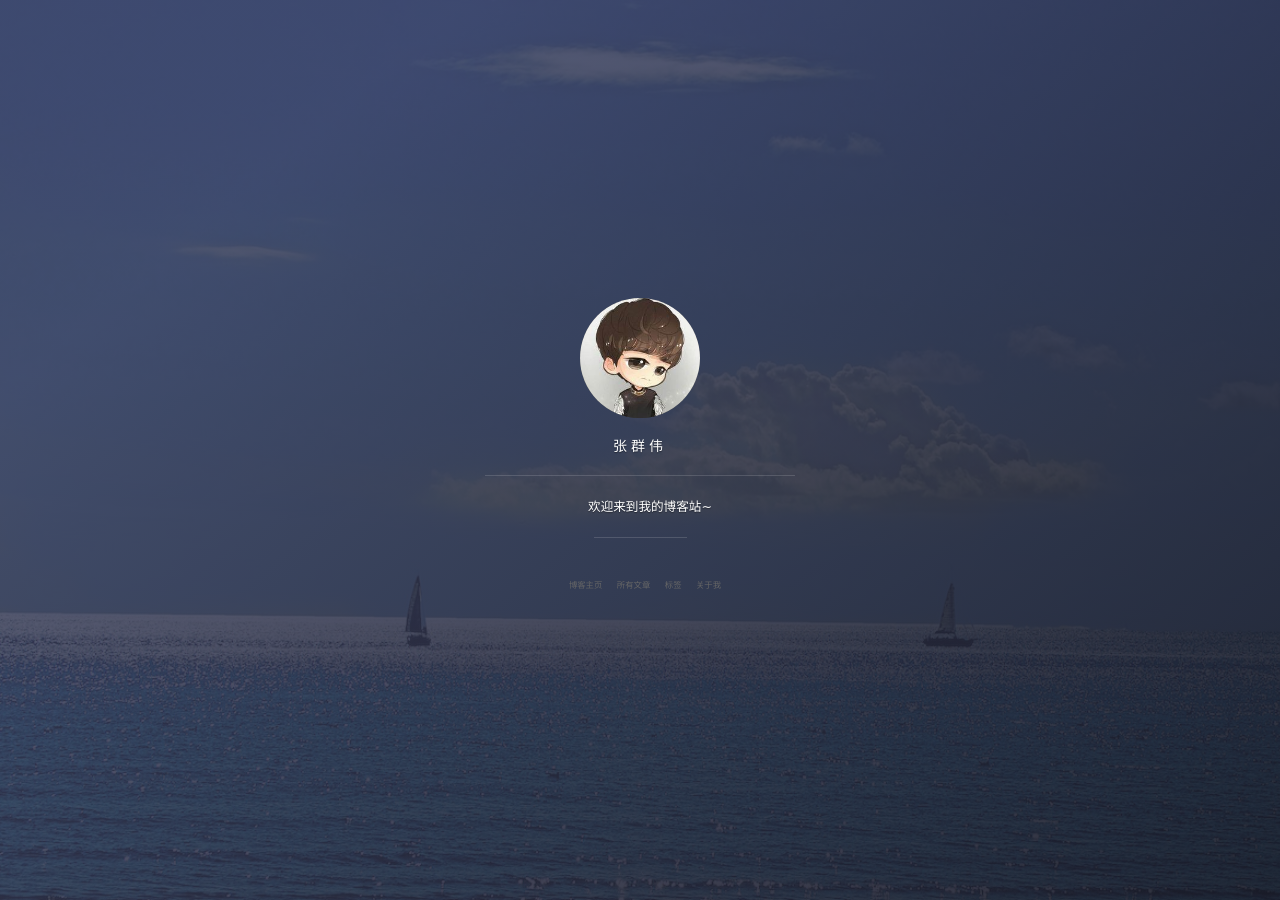
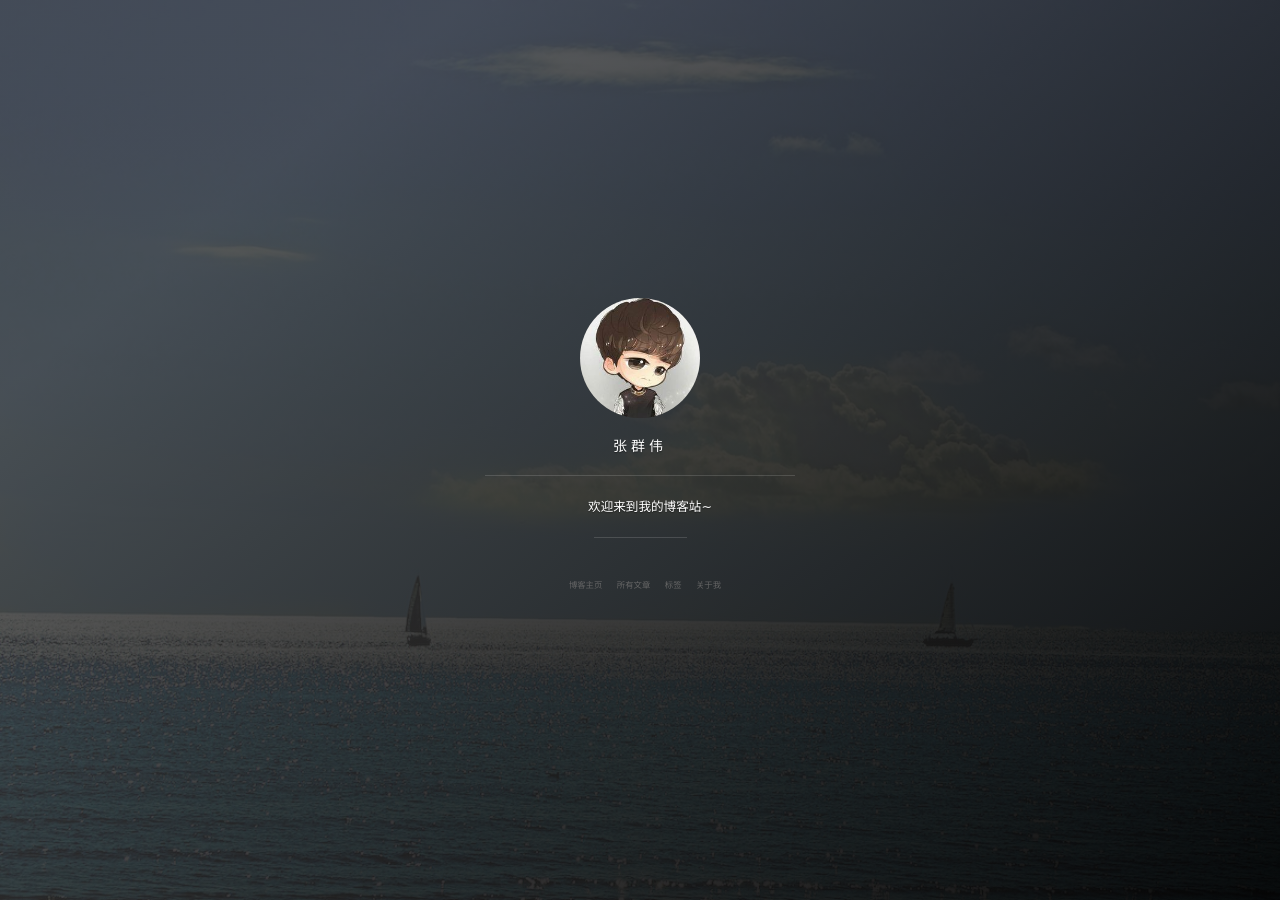
Before and after one commit to syhleo/zhangqunwei.github.io, a Jekyll site: the page built from index.html, in a window 1280 px wide. Built offline with Jekyll 4.4.1, drawn with Linux system fonts in a browser that asks for light colours; nearby versions of some CDN libraries; the list of posts is cut into pages by our own code; comment, search, counter and statistics services are not loaded.

```diff
--- a/_config.yml
+++ b/_config.yml
@@ -49,7 +49,7 @@
 textColor: #FF0000
 
 # supported colors: blue, green, purple, red, orange or slate. If you need clear, leave it empty.
-cover_color: slate
+cover_color: empty
 
 # The blog button should not be removed.
 blog_button:
```
